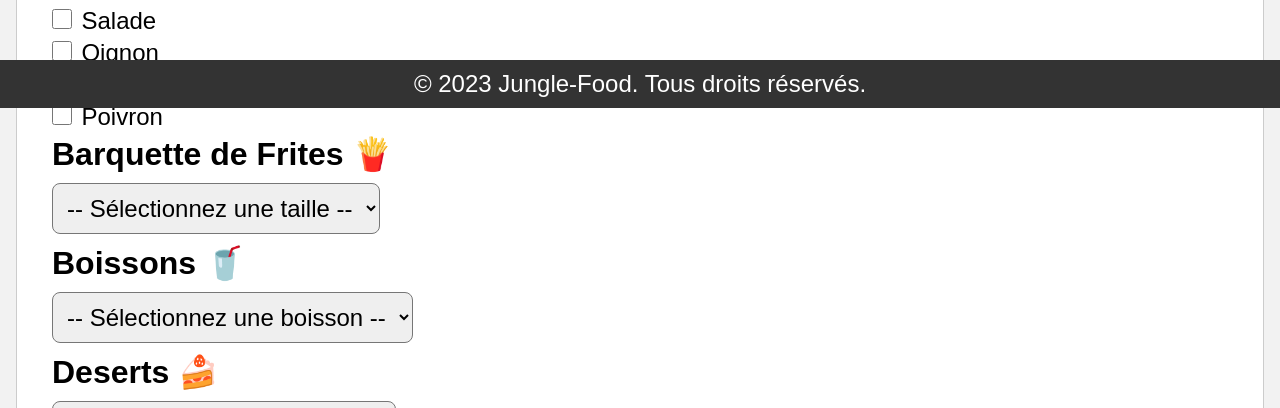
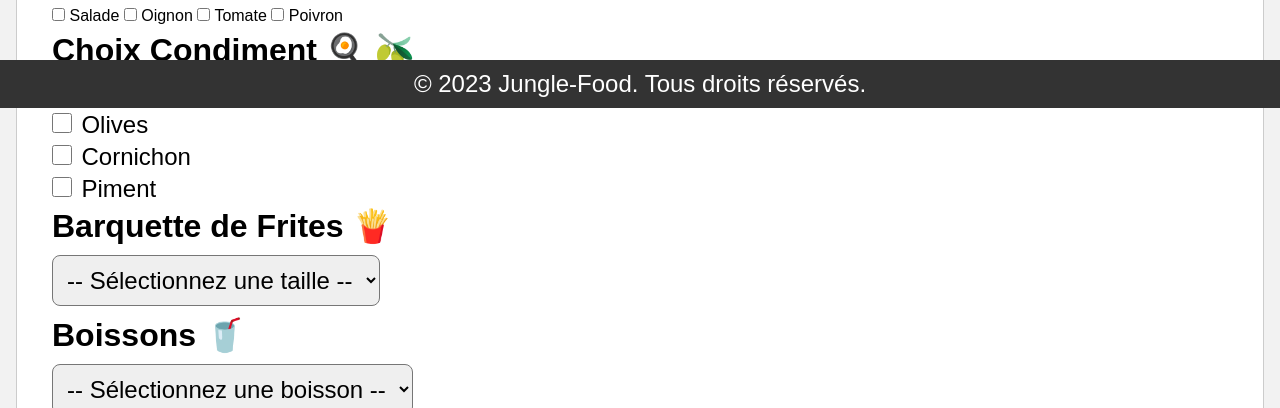
Before and after one commit to Severo-Yannick/jungle-food, a plain HTML site: page index.html in a window 1280 px wide. Shown: the part 692-1100 px from the top of the page. Drawn offline with Linux system fonts and the light colour scheme.

Commit message:
update typo

```diff
--- a/index.html
+++ b/index.html
@@ -70,22 +70,42 @@
         </div>
 
         <h2>Choix Crudités 🥬</h2>
-        <div id="condiment-container">
+        <div id="vegetable-container">
           <label
             ><input type="checkbox" name="condiment" value="salade" />
             <span>Salade</span>
           </label>
           <label
-            ><input type="checkbox" name="condiment" value="oignon" />
+            ><input type="checkbox" name="vegetable" value="oignon" />
             <span>Oignon</span>
           </label>
           <label
-            ><input type="checkbox" name="condiment" value="tomate" />
+            ><input type="checkbox" name="vegetable" value="tomate" />
             <span>Tomate</span>
           </label>
           <label
-            ><input type="checkbox" name="condiment" value="poivron" />
+            ><input type="checkbox" name="vegetable" value="poivron" />
             <span> Poivron </span>
+          </label>
+        </div>
+
+        <h2>Choix Condiment 🍳 🫒</h2>
+        <div id="condiment-container">
+          <label
+            ><input type="checkbox" name="condiment" value="oeuf" />
+            <span>Oeuf</span>
+          </label>
+          <label
+            ><input type="checkbox" name="condiment" value="olives" />
+            <span>Olives</span>
+          </label>
+          <label
+            ><input type="checkbox" name="condiment" value="cornichon" />
+            <span>Cornichon</span>
+          </label>
+          <label
+            ><input type="checkbox" name="condiment" value="piment" />
+            <span> Piment </span>
           </label>
         </div>
 
```
